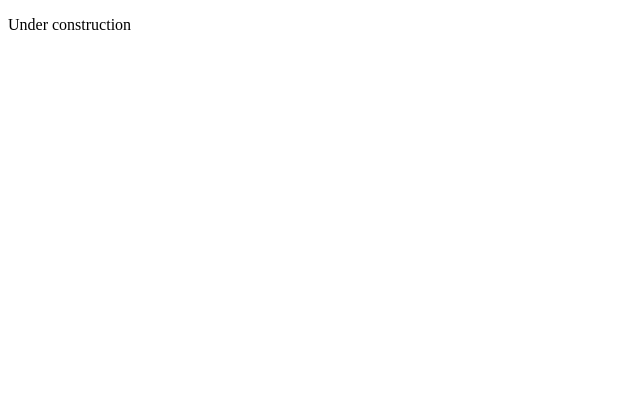
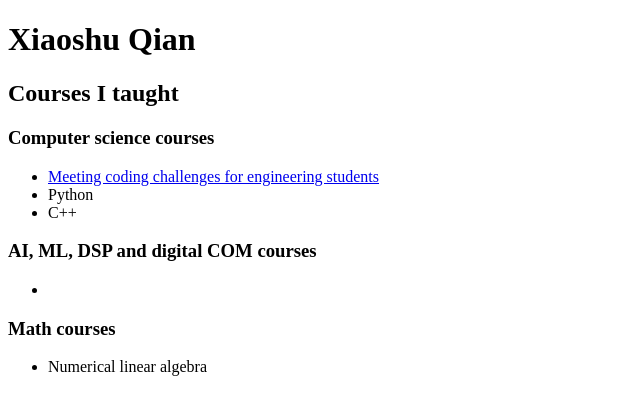
Before and after one commit to xiaoshuqian/xiaoshuqian.github.io, a plain HTML site: page index.html in a window 1280 px wide. Shown: the whole page, without its empty margins (0-640 px from the left). Drawn offline with Linux system fonts and the light colour scheme.

Commit message:
Add files via upload

```diff
--- a/index.html
+++ b/index.html
@@ -1,10 +1,44 @@
 <!DOCTYPE html>
-<html>
-<title>Xiaoshu Qian</title>
-<meta charset="UTF-8">
-<style>
-</style>
+<html lang="en">
+<head>
+    <meta charset="UTF-8">
+    <title>Xiaoshu Qian</title>
+</head>
 <body>
-    <p>Under construction</p>
+    <h1>
+        Xiaoshu Qian
+    </h1>
+
+    <h2>
+        Courses I taught
+    </h2>
+
+    <h3> Computer science courses </h3>
+        <nav>
+            <ul>
+                <li>
+                    <a href="course_page/coding/coding_challenges/syllabus.html">
+                        Meeting coding challenges for engineering students
+                    </a>
+                </li>
+                <li> Python </li>
+                <li> C++ </li>
+            </ul>
+        </nav>
+
+    <h3> AI, ML, DSP and digital COM courses </h3>
+        <nav>
+            <ul>
+                <li>
+                </li>
+            </ul>
+        </nav>
+
+    <h3> Math courses </h3>
+        <nav>
+            <ul>
+                <li> Numerical linear algebra </li>
+            </ul>
+        </nav>
 </body>
 </html>
```
Also changed, not shown: course_page/coding/coding_challenges/syllabus.html (added, +57 -0 lines), 1 other file.
